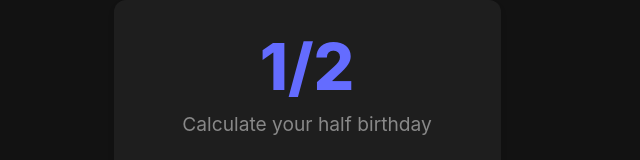
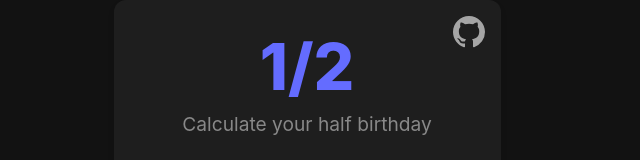
Before and after one commit to seancrosby/half-birthday, a React (Vite) app: page / in a window 1280 px wide. Shown: the top 160 px of the page, without its empty margins (347-987 px from the left). Built offline with nearby package versions, Linux system fonts and the light colour scheme.

Commit message:
Add GitHub icon and link to upper right corner

```diff
--- a/src/App.css
+++ b/src/App.css
@@ -27,6 +27,20 @@
   background: var(--card-bg);
   border-radius: 12px;
   box-shadow: 0 4px 6px rgba(0, 0, 0, 0.1);
+  position: relative;
+}
+
+.github-link {
+  position: absolute;
+  top: 1rem;
+  right: 1rem;
+  color: #fff;
+  opacity: 0.6;
+  transition: opacity 0.3s ease;
+}
+
+.github-link:hover {
+  opacity: 1;
 }
 
 .logo {
--- a/src/App.tsx
+++ b/src/App.tsx
@@ -28,6 +28,24 @@
 
   return (
     <div className="container">
+      <a
+        href="https://github.com/seancrosby/half-birthday"
+        target="_blank"
+        rel="noopener noreferrer"
+        className="github-link"
+        aria-label="GitHub Repository"
+      >
+        <svg
+          height="32"
+          viewBox="0 0 16 16"
+          version="1.1"
+          width="32"
+          aria-hidden="true"
+          fill="currentColor"
+        >
+          <path d="M8 0C3.58 0 0 3.58 0 8c0 3.54 2.29 6.53 5.47 7.59.4.07.55-.17.55-.38 0-.19-.01-.82-.01-1.49-2.01.37-2.53-.49-2.69-.94-.09-.23-.48-.94-.82-1.13-.28-.15-.68-.52-.01-.53.63-.01 1.08.58 1.23.82.72 1.21 1.87.87 2.33.66.07-.52.28-.87.51-1.07-1.78-.2-3.64-.89-3.64-3.95 0-.87.31-1.59.82-2.15-.08-.2-.36-1.02.08-2.12 0 0 .67-.21 2.2.82.64-.18 1.32-.27 2-.27.68 0 1.36.09 2 .27 1.53-1.04 2.2-.82 2.2-.82.44 1.1.16 1.92.08 2.12.51.56.82 1.27.82 2.15 0 3.07-1.87 3.75-3.65 3.95.29.25.54.73.54 1.48 0 1.07-.01 1.93-.01 2.2 0 .21.15.46.55.38A8.013 8.013 0 0016 8c0-4.42-3.58-8-8-8z"></path>
+        </svg>
+      </a>
       <header className="header">
         <h1 className="logo">1/2</h1>
         <p className="subtitle">Calculate your half birthday</p>
```
